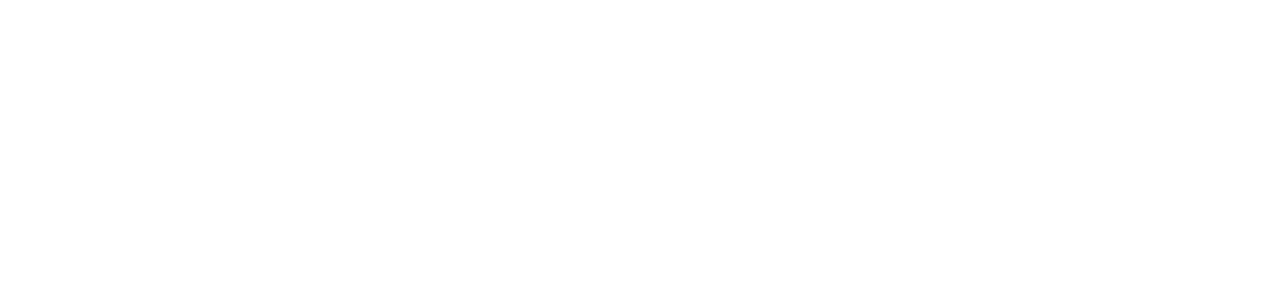
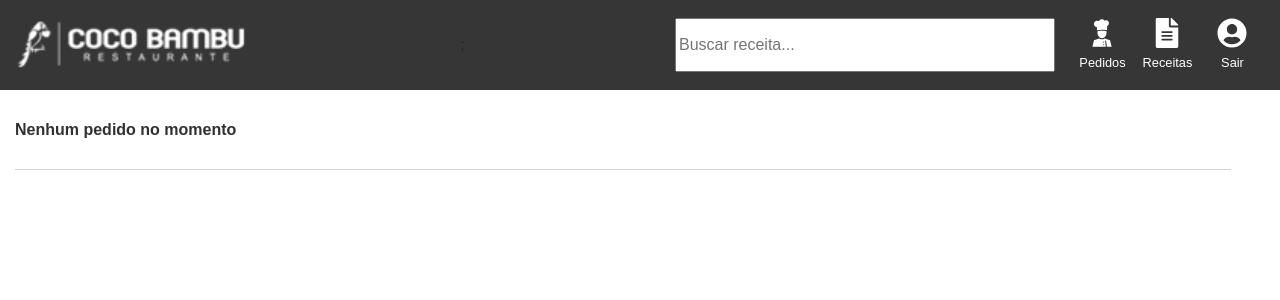
Before and after one commit to joaoribas35/tagme_client, a React (Create React App) app: page /pedidos in a window 1280 px wide. Shown: the top 300 px of the page. Built offline with nearby package versions, Linux system fonts and the light colour scheme.

Commit message:
feat: styled Topbar

```diff
--- a/package.json
+++ b/package.json
@@ -10,6 +10,7 @@
     "react": "^17.0.2",
     "react-bootstrap": "^2.0.2",
     "react-dom": "^17.0.2",
+    "react-icons": "^4.3.1",
     "react-router-dom": "^5.3.0",
     "react-scripts": "4.0.3",
     "react-toastify": "^8.1.0",
--- /dev/null
+++ b/src/components/Topbar/index.js
@@ -0,0 +1,29 @@
+import logo from "../../assets/img/logo-coco-bambu-mini.png";
+import { GiCook } from "react-icons/gi";
+import { FaUserCircle, FaFileAlt } from "react-icons/fa";
+import { Container, RightSide, Icons } from "./styles";
+
+const Topbar = () => {
+  return (
+    <Container>
+      <img src={logo} alt="coco bambu" />;
+      <RightSide>
+        <input type="search" placeholder="Buscar receita..." />
+        <Icons to="/pedidos">
+          <GiCook />
+          <p>Pedidos</p>
+        </Icons>
+        <Icons to="/receitas">
+          <FaFileAlt />
+          <p>Receitas</p>
+        </Icons>
+        <Icons to="/">
+          <FaUserCircle />
+          <p>Sair</p>
+        </Icons>
+      </RightSide>
+    </Container>
+  );
+};
+
+export default Topbar;
--- /dev/null
+++ b/src/components/Topbar/styles.js
@@ -0,0 +1,51 @@
+import styled from "styled-components";
+import { Link } from "react-router-dom";
+
+export const Container = styled.div`
+  height: var(--height-topbar);
+  width: 100%;
+  position: fixed;
+  display: flex;
+  justify-content: space-between;
+  background-color: var(--color-bg-topbar);
+  align-items: center;
+  padding: 0 15px;
+
+  img {
+    height: 50px;
+  }
+`;
+
+export const RightSide = styled.div`
+  display: flex;
+  justify-content: flex-end;
+
+  input {
+    width: 380px;
+    margin-right: 15px;
+  }
+`;
+
+export const Icons = styled(Link)`
+  display: flex;
+  flex-direction: column;
+  align-items: center;
+  color: #fff;
+  cursor: pointer;
+  margin: 0 10px;
+  width: 45px;
+  text-decoration: none;
+
+  svg {
+    font-size: 30px;
+  }
+
+  p {
+    margin-top: 5px;
+    font-size: 0.8rem;
+  }
+
+  &:hover {
+    color: var(--color-bg-primary);
+  }
+`;
--- a/src/globalStyles.js
+++ b/src/globalStyles.js
@@ -9,7 +9,7 @@
     --color-font-recipe: #f8f8f8;
     --color-bg-ingredients: #fafafa;
     --color-bg-green: #63d900;
-    --height-topbar: 70px;
+    --height-topbar: 90px;
   }
 
   body {
--- /dev/null
+++ b/src/pages/Orders/index.js
@@ -0,0 +1,16 @@
+import React from "react";
+import { Container, Title } from "./styles";
+import Topbar from "../../components/Topbar";
+
+const Orders = () => {
+  return (
+    <>
+      <Topbar />
+      <Container>
+        <Title>Nenhum pedido no momento</Title>
+      </Container>
+    </>
+  );
+};
+
+export default Orders;
--- /dev/null
+++ b/src/pages/Orders/styles.js
@@ -0,0 +1,20 @@
+import styled from "styled-components";
+
+export const Container = styled.div`
+  height: 100vh;
+  width: 100%;
+  padding-top: var(--height-topbar);
+  display: flex;
+  flex-direction: column;
+  justify-content: flex-start;
+`;
+
+export const Title = styled.h1`
+  color: var(--color-font);
+  font-size: 1rem;
+  font-weight: bold;
+  margin: 30px 15px 0 15px;
+  width: 95%;
+  padding-bottom: 30px;
+  border-bottom: 1px solid lightgray;
+`;
--- a/src/pages/Recipes/Topbar/index.js
+++ /dev/null
@@ -1,7 +0,0 @@
-import { Container } from "./styles";
-
-const Topbar = () => {
-  return <Container>TOPBAR</Container>;
-};
-
-export default Topbar;
--- a/src/pages/Recipes/Topbar/styles.js
+++ /dev/null
@@ -1,9 +0,0 @@
-import styled from "styled-components";
-
-export const Container = styled.div`
-  height: var(--height-topbar);
-  width: 100%;
-  position: fixed;
-  display: flex;
-  background-color: var(--color-bg-topbar);
-`;
--- a/src/pages/Recipes/index.js
+++ b/src/pages/Recipes/index.js
@@ -1,7 +1,7 @@
 import React from "react";
 import RecipeCard from "./RecipeCard";
 import { CardWrapper, Container, Title } from "./styles";
-import Topbar from "./Topbar";
+import Topbar from "../../components/Topbar";
 
 const Recipes = () => {
   return (
--- a/src/routes/index.js
+++ b/src/routes/index.js
@@ -2,6 +2,7 @@
 import Login from "../pages/Login";
 import Recipes from "../pages/Recipes";
 import Recipe from "../pages/Recipe";
+import Orders from "../pages/Orders";
 
 // import PrivateRoute from "./PrivateRoute";
 
@@ -12,6 +13,7 @@
         <Route exact path="/" component={Login} />
         <Route exact path="/receitas" component={Recipes} />
         <Route exact path="/receita" component={Recipe} />
+        <Route exact path="/pedidos" component={Orders} />
       </Switch>
     </>
   );
```
Also changed, not shown: 1 other file (tests, documents, lock files or other folders).
